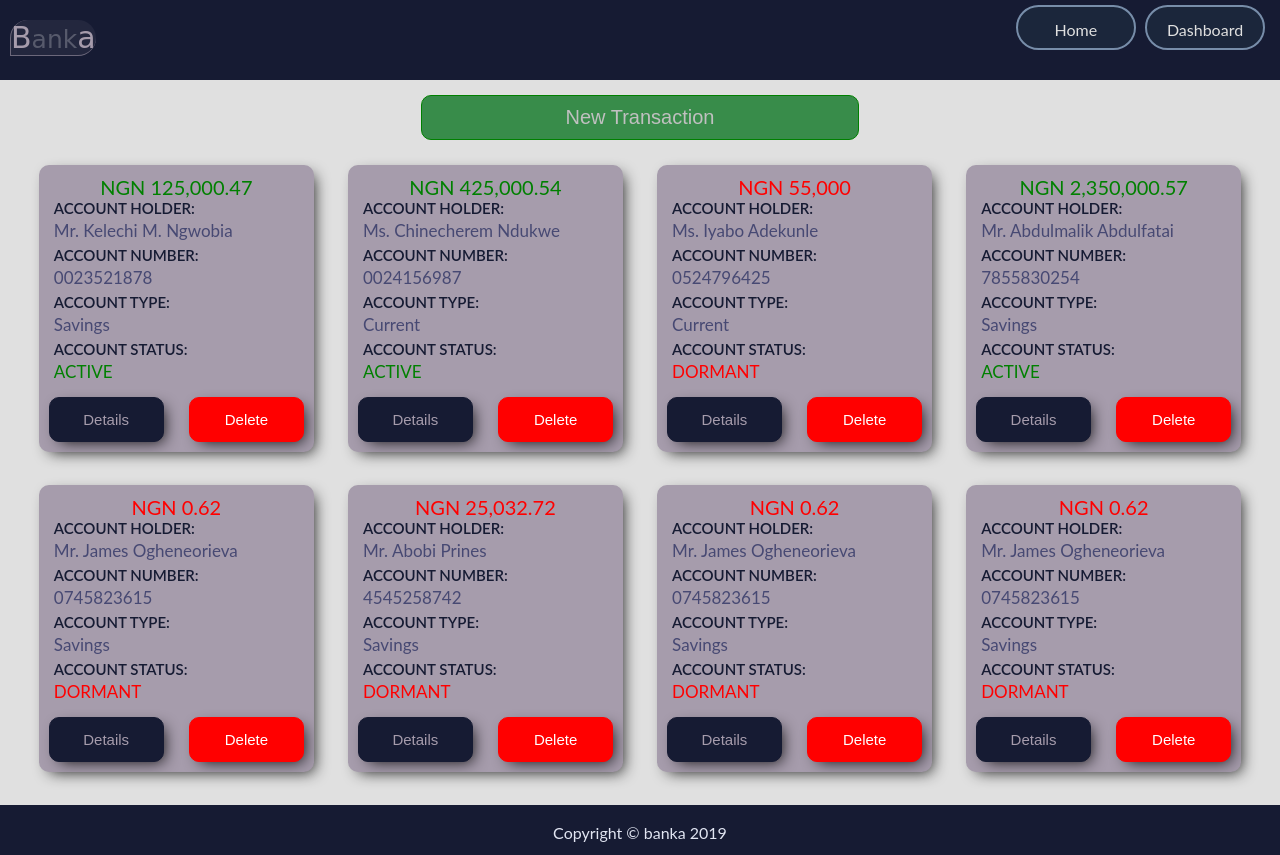
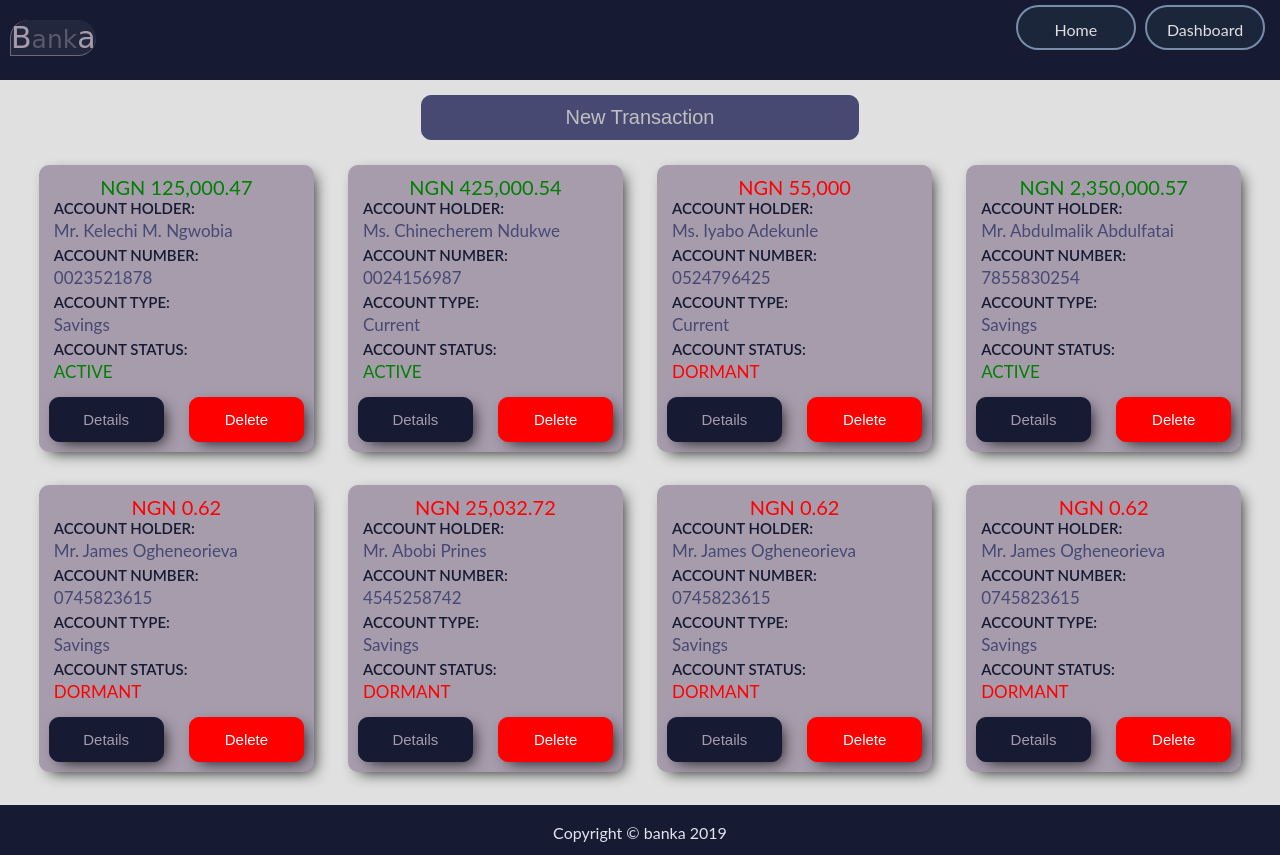
Before and after one commit to chuxmykel/banka, a website: page UI/account-transactions.html in a window 1280 px wide. In both pictures the pointer is over the button "New Transaction". Drawn offline with Linux system fonts and the light colour scheme; a web font is replaced by a local one.

Commit message:
fix(button): fix transaction button hover color
- change transaction button hover color to match the new color
[Delivers #165347914]

```diff
--- a/UI/css/styles.css
+++ b/UI/css/styles.css
@@ -616,8 +616,8 @@ button::-moz-focus-inner {
 }
 
 .staff .transaction:hover{
-  background-color: #137a29d0;
-  border-color: green;
+  background-color: #474973;
+  border-color: #474973;
 }
 
 footer {
```
